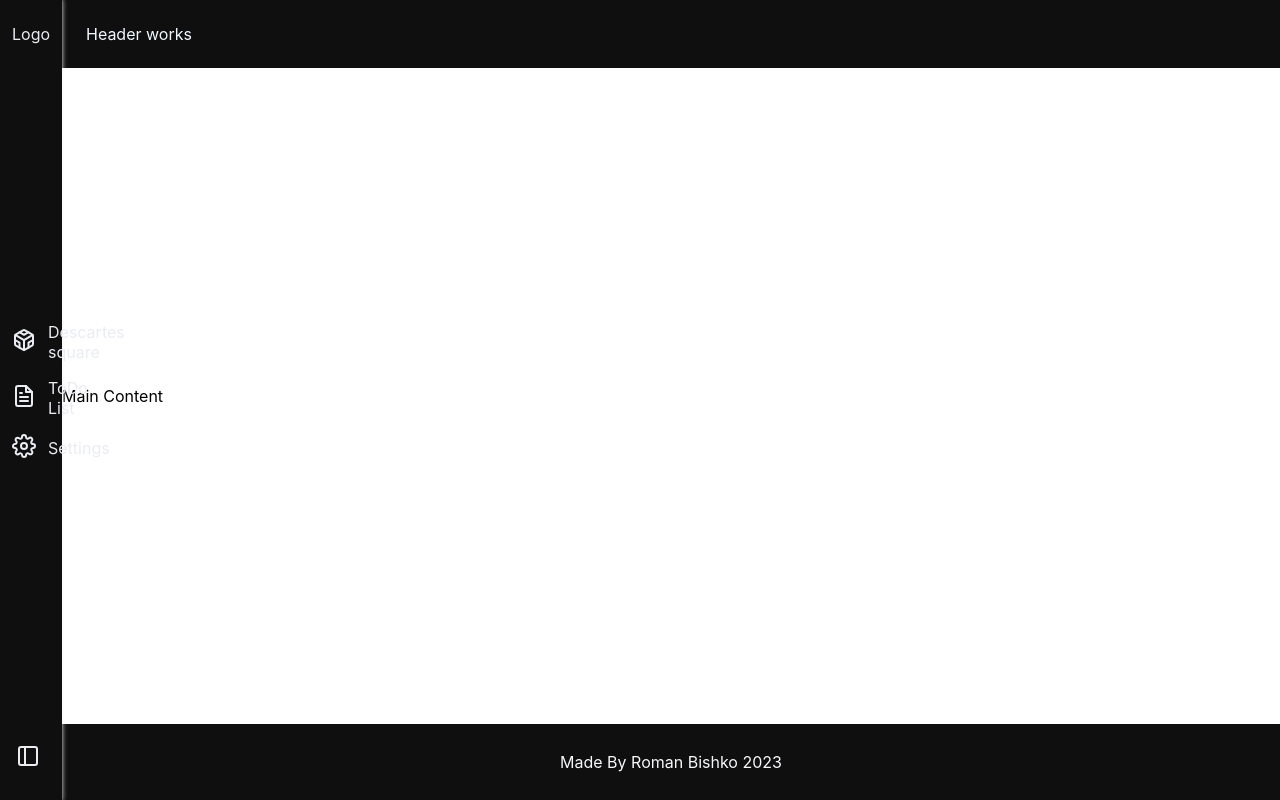
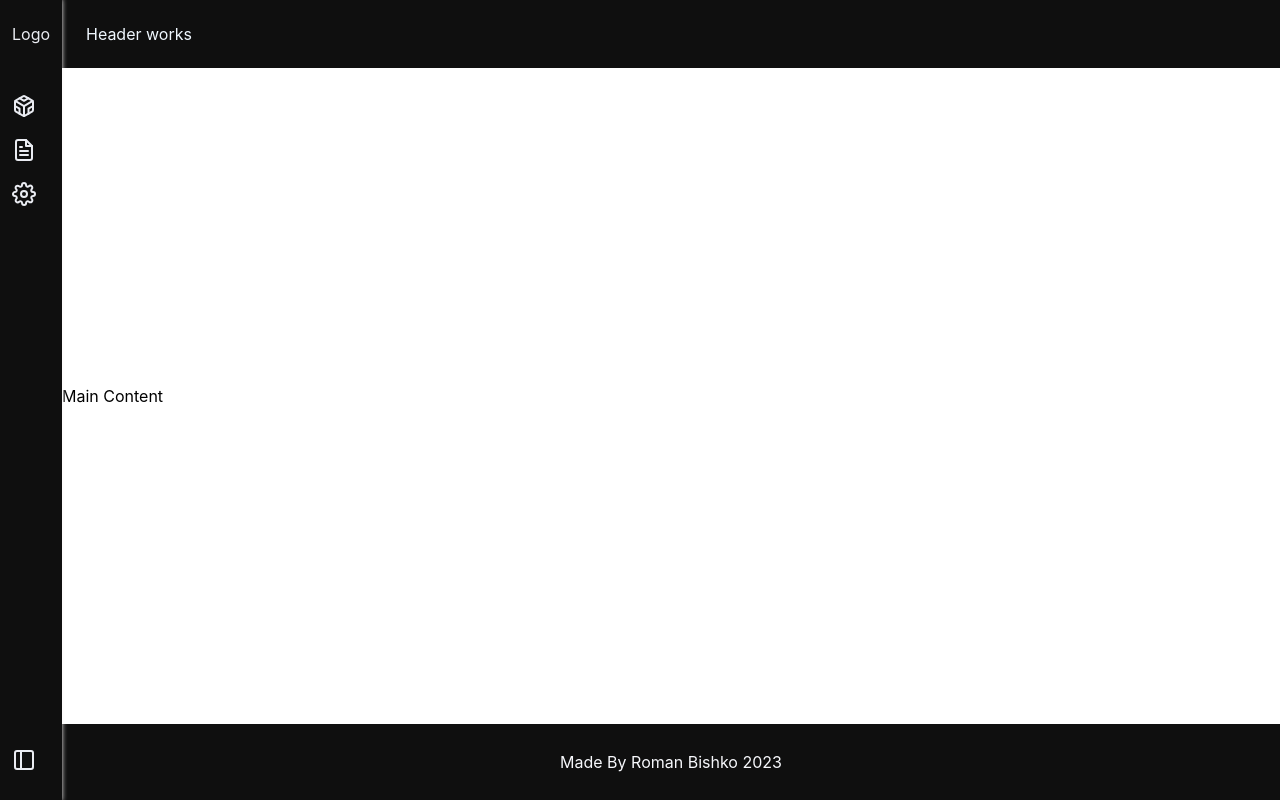
Before and after one commit to Bishko86/React-App, a React (Create React App) app: page / in a window 1280 px wide. Built offline with nearby package versions, Linux system fonts and the light colour scheme.

Commit message:
show hide sidebar item title

```diff
--- a/src/static/Sidebar/Components/SidebarItem.scss
+++ b/src/static/Sidebar/Components/SidebarItem.scss
@@ -2,4 +2,5 @@
   display: flex;
   align-items: center;
   column-gap: 12px;
+  cursor: pointer;
 }
--- a/src/static/Sidebar/Components/SidebarItem.tsx
+++ b/src/static/Sidebar/Components/SidebarItem.tsx
@@ -3,17 +3,18 @@ import React from "react";
 import { ReactSVG } from "react-svg";
 
 import "./SidebarItem.scss";
-import { SidebarItemModel } from "../Interfaces/sidebar-item.interface";
+import { SidebarItemProps } from "../Interfaces/sidebar-item.interface";
 
-export const SidebarItem: React.FC<SidebarItemModel> = ({
+export const SidebarItem: React.FC<SidebarItemProps> = ({
   text,
   icon,
+  isOpened,
 }): JSX.Element => {
   const url = `./icons/${icon}.svg`;
   return (
     <div className="sidebar-item">
       <ReactSVG src={url} />
-      <span>{text}</span>
+      {isOpened && <span>{text}</span>}
     </div>
   );
 };
--- a/src/static/Sidebar/Containers/SidebarItemsContainer.tsx
+++ b/src/static/Sidebar/Containers/SidebarItemsContainer.tsx
@@ -1,10 +1,16 @@
+import React from "react";
+
 import { SidebarItem } from "../Components/SidebarItem";
 import { SidebarItems } from "../Constants/sidebar-items.constant";
 import "./SidebarItemsContainer.scss";
 
-export function SidebarItemsContainer(): JSX.Element {
+export const SidebarItemsContainer: React.FC<{ isOpened: boolean }> = ({
+  isOpened,
+}): JSX.Element => {
+  console.error(isOpened);
+
   const sidebarItems = SidebarItems.map((item) => (
-    <SidebarItem {...item} key={item.id} />
+    <SidebarItem {...item} isOpened={isOpened} key={item.id} />
   ));
   return <div className="sidebar-item-container">{sidebarItems}</div>;
-}
+};
--- a/src/static/Sidebar/Interfaces/sidebar-item.interface.ts
+++ b/src/static/Sidebar/Interfaces/sidebar-item.interface.ts
@@ -6,3 +6,7 @@ export interface SidebarItemModel {
   icon: any;
   children: unknown[];
 }
+
+export interface SidebarItemProps extends SidebarItemModel {
+  isOpened: boolean;
+}
--- a/src/static/Sidebar/Sidebar.scss
+++ b/src/static/Sidebar/Sidebar.scss
@@ -13,6 +13,10 @@
   transition: 0.4s;
   box-shadow: -1px 0 5px 1px $shadow;
   z-index: 2;
+
+  .items {
+    margin-top: 50px;
+  }
 }
 
 .sidebarOpened {
@@ -20,10 +24,11 @@
 }
 
 .open-close {
-  padding: 4px;
+  display: flex;
+  column-gap: 18px;
+  cursor: pointer;
 
   .icon:hover {
     color: $secondary-dark-blue-30;
-    cursor: pointer;
   }
 }
--- a/src/static/Sidebar/Sidebar.tsx
+++ b/src/static/Sidebar/Sidebar.tsx
@@ -19,10 +19,15 @@ export default function Sidebar(): JSX.Element {
         sidebarOpened: sidebarState,
       })}
     >
-      <div className="logo">Logo</div>
-      <div className="items"><SidebarItemsContainer /></div>
-      <div className="open-close">
-      <ReactSVG src="./icons/sidebar.svg" className="icon" onClick={toogleSidebar}/>
+      <div>
+        <div className="logo">Logo</div>
+        <div className="items">
+          <SidebarItemsContainer isOpened={sidebarState} />
+        </div>
+      </div>
+      <div className="open-close" onClick={toogleSidebar}>
+        <ReactSVG src="./icons/sidebar.svg" className="icon" />
+        {sidebarState && <span>Collapse</span>}
       </div>
     </div>
   );
```
